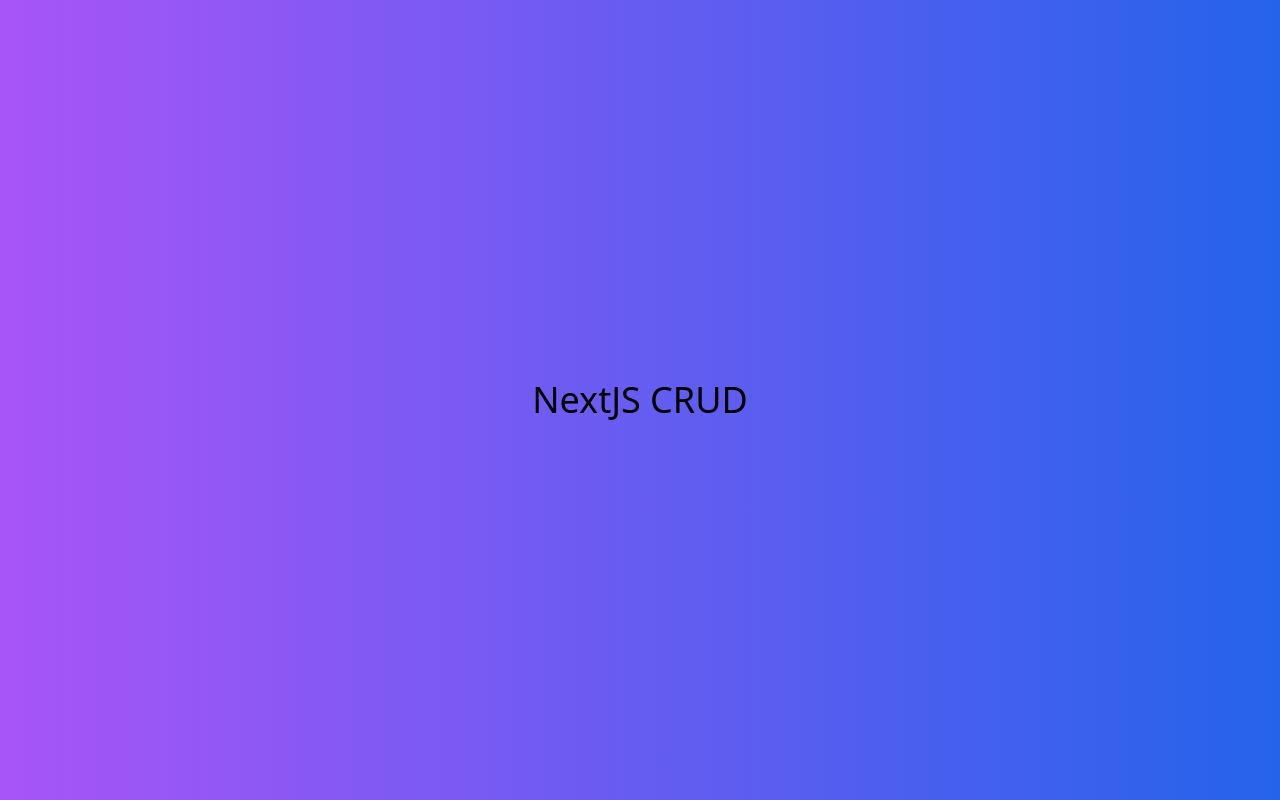
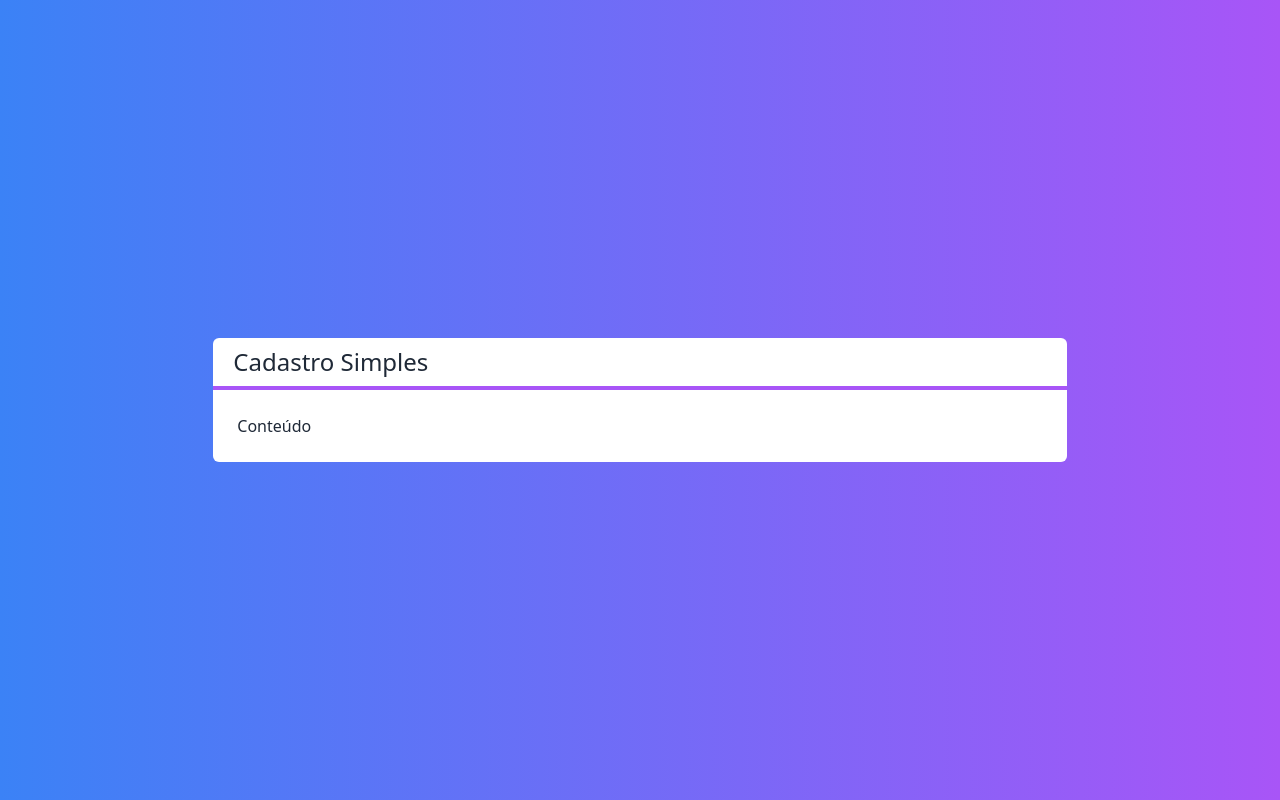
Before and after one commit to neanderdev/projeto-nextjs-crud, a Next.js app: page / in a window 1280 px wide. Built offline with nearby package versions, Linux system fonts and the light colour scheme.

Commit message:
Componentes Layout e Título

```diff
--- /dev/null
+++ b/src/components/Layout.tsx
@@ -0,0 +1,22 @@
+import { ReactNode } from 'react';
+
+import Titulo from './Titulo';
+
+interface LayoutProps {
+    titulo: string;
+    children: ReactNode;
+}
+
+export default function Layout({ titulo, children }: LayoutProps) {
+    return (
+        <div className='flex flex-col w-2/3 bg-white text-gray-800 rounded-md'>
+            <Titulo>
+                {titulo}
+            </Titulo>
+
+            <div className='p-6'>
+                {children}
+            </div>
+        </div>
+    );
+}
--- /dev/null
+++ b/src/components/Titulo.tsx
@@ -0,0 +1,17 @@
+import { ReactNode } from 'react';
+
+interface TituloProps {
+    children: ReactNode;
+}
+
+export default function Titulo({ children }: TituloProps) {
+    return (
+        <div className='flex flex-col justify-center'>
+            <h1 className='px-5 py-2 text-2xl'>
+                {children}
+            </h1>
+
+            <hr className='border-2 border-purple-500 ' />
+        </div>
+    );
+}
--- a/src/pages/index.tsx
+++ b/src/pages/index.tsx
@@ -1,7 +1,11 @@
+import Layout from '../components/Layout';
+
 export default function Home() {
   return (
-    <div className='flex h-screen justify-center items-center bg-gradient-to-r from-purple-500 to-blue-600'>
-      <span className='text-4xl'>NextJS CRUD</span>
+    <div className='flex justify-center items-center h-screen bg-gradient-to-r from-blue-500 to-purple-500 text-white'>
+      <Layout titulo='Cadastro Simples'>
+        <span>Conteúdo</span>
+      </Layout>
     </div>
   )
 }
```
